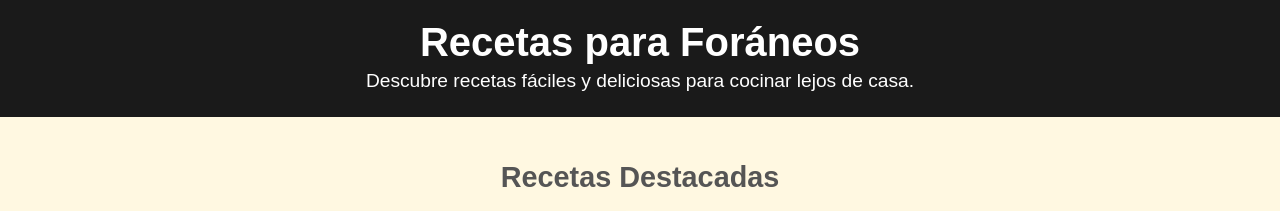
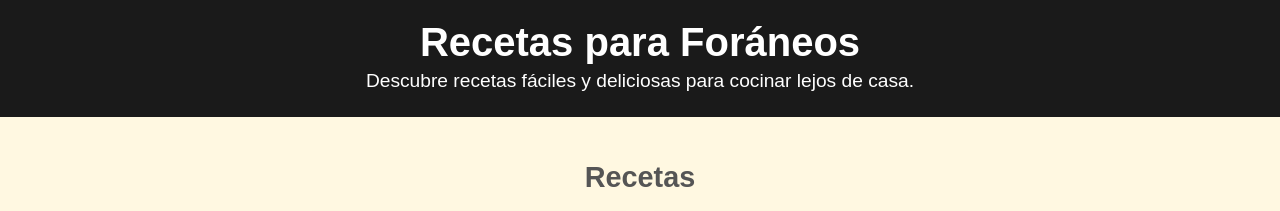
Before and after one commit to BixGis/Vers_Foraneo, a plain HTML site: page index.html in a window 1280 px wide. Shown: the top 211 px of the page. Drawn offline with Linux system fonts and the light colour scheme; grey boxes are pictures that could not be loaded.

Commit message:
VERSION1.6

```diff
--- a/index.html
+++ b/index.html
@@ -21,7 +21,7 @@
   <!-- Contenedor de videos -->
   <main>
     <section class="video-container">
-      <h2>Recetas Destacadas</h2>
+      <h2>Recetas</h2>
       <div id="videoList" class="video-list">
         <!-- Videos de ejemplo modificables -->
         <div class="video-card">
```
